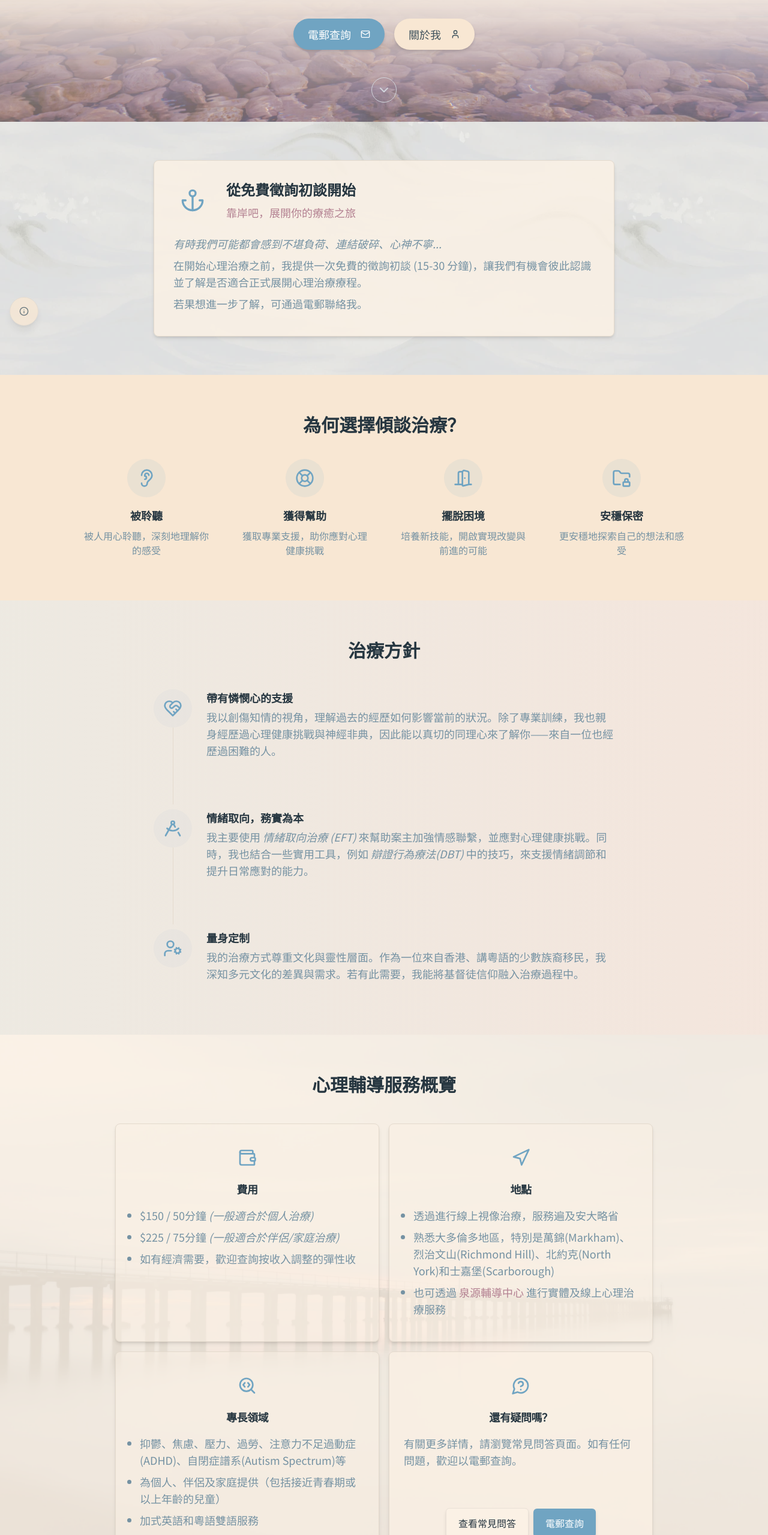
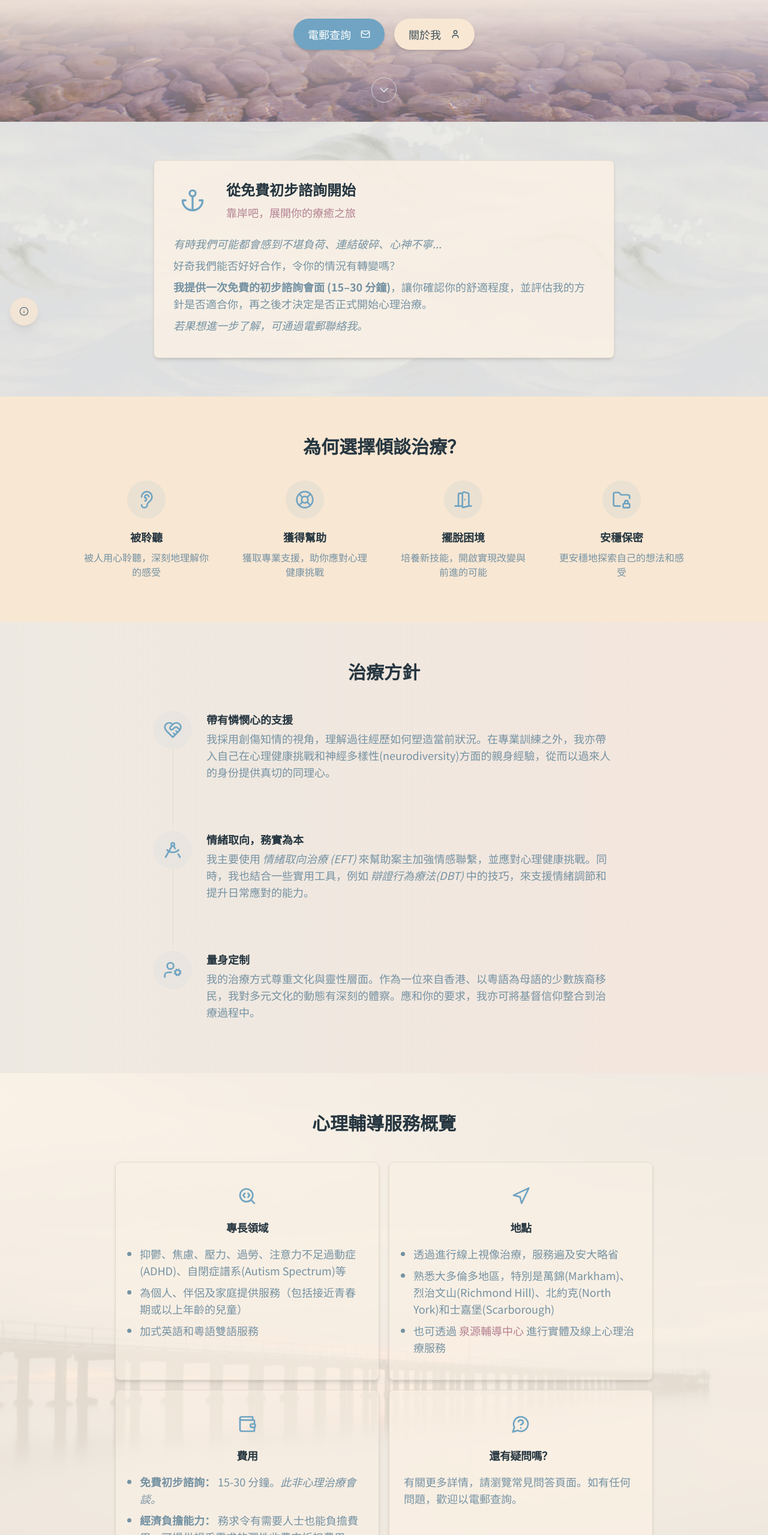
Before and after one commit to chislonchow/chislonchow.github.io, a Next.js app: page /zh in a window 1280 px wide. Shown: the part 241-2800 px from the top of the page at 60% size. Built offline with nearby package versions, Linux system fonts and the light colour scheme.

Commit message:
Textual changes on front page

```diff
--- a/src/app/home/home-page-client-contents.tsx
+++ b/src/app/home/home-page-client-contents.tsx
@@ -683,11 +683,11 @@ export default function HomePageClientContents({
           </h2>
           <div className="grid grid-cols-1 md:grid-cols-2 gap-4 max-w-4xl mx-auto">
             <ServiceHighlightCard
-              icon={<Wallet className="h-6 w-6 sm:h-8 sm:w-8" />}
-              title={serviceFeesTitleText}
+              icon={<SearchCode className="h-6 w-6 sm:h-8 sm:w-8" />}
+              title={serviceFocusAreasTitleText}
               description={
                 <div className="markdown-content">
-                  {parse(serviceFeesHtml, parserOptions)}
+                  {parse(serviceFocusAreasHtml, parserOptions)}
                 </div>
               }
             />
@@ -701,11 +701,11 @@ export default function HomePageClientContents({
               }
             />
             <ServiceHighlightCard
-              icon={<SearchCode className="h-6 w-6 sm:h-8 sm:w-8" />}
-              title={serviceFocusAreasTitleText}
+              icon={<Wallet className="h-6 w-6 sm:h-8 sm:w-8" />}
+              title={serviceFeesTitleText}
               description={
                 <div className="markdown-content">
-                  {parse(serviceFocusAreasHtml, parserOptions)}
+                  {parse(serviceFeesHtml, parserOptions)}
                 </div>
               }
             />
--- a/src/content/translations/home.yaml
+++ b/src/content/translations/home.yaml
@@ -1,4 +1,3 @@
-
 homePageTitle:
   en: "Chislon Chow (Psychotherapist)"
   zh: "Chislon Chow (心理治療師)"
@@ -22,7 +21,7 @@ heroMailBodyTemplate:
   zh: "我想與你預約會談。我的詳細資訊如下：\n\n姓名：[你的姓名]\n首選日期和時間：[請提供幾個選項]\n會議目的：[一次性初次網上諮詢／心理治療網上會談／其他]\n\n請你安排這次會談，或讓我知道你其他方便的時間。"
 leadSectionTitle:
   en: "Begin with Your Free Intake Consultation"
-  zh: "從免費徵詢初談開始"
+  zh: "從免費初步諮詢開始"
 leadSectionSubtitle:
   en: "Head toward Shore, Start to Heal"
   zh: "靠岸吧，展開你的療癒之旅"
@@ -30,15 +29,19 @@ leadSectionDescription:
   en: |
     *There are times we may feel overwhelmed, disconnected, scattered...*
 
-    Before beginning psychotherapy, I offer a complimentary meeting (15-30 minutes) to give us a chance to get to know each other and see if we're a good fit.
+    Wondering if we could work well together to transform your situation?
 
-    Email me to get started.
+    **I offer a free complimentary meeting (15–30 minutes)** so you can confirm your comfort level and evaluate if my approach is suitable, before committing to psychotherapy sessions.
+
+    *Email me to get started.*
   zh: |
     *有時我們可能都會感到不堪負荷、連結破碎、心神不寧...*
 
-    在開始心理治療之前，我提供一次免費的徵詢初談 (15-30 分鐘)，讓我們有機會彼此認識並了解是否適合正式展開心理治療療程。
+    好奇我們能否好好合作，令你的情況有轉變嗎？
 
-    若果想進一步了解，可通過電郵聯絡我。
+    **我提供一次免費的初步諮詢會面 (15–30 分鐘)**，讓你確認你的舒適程度，並評估我的方針是否適合你，再之後才決定是否正式開始心理治療。
+
+    *若果想進一步了解，可通過電郵聯絡我。*
 myApproachTitle:
   en: "Therapeutic Approach"
   zh: "治療方針"
@@ -47,7 +50,7 @@ approach1Title:
   zh: "帶有憐憫心的支援"
 approach1Desc:
   en: "Using a trauma-informed lens, I recognize how past experiences shape the present. In addition to professional training, I bring my lived experience with mental health challenges and neurodiversity - offering empathy as someone who has known difficulty."
-  zh: "我以創傷知情的視角，理解過去的經歷如何影響當前的狀況。除了專業訓練，我也親身經歷過心理健康挑戰與神經非典，因此能以真切的同理心來了解你——來自一位也經歷過困難的人。"
+  zh: "我採用創傷知情的視角，理解過往經歷如何塑造當前狀況。在專業訓練之外，我亦帶入自己在心理健康挑戰和神經多樣性(neurodiversity)方面的親身經驗，從而以過來人的身份提供真切的同理心。"
 approach2Title:
   en: "Emotionally Focused, Practical"
   zh: "情緒取向，務實為本"
@@ -59,7 +62,7 @@ approach3Title:
   zh: "量身定制"
 approach3Desc:
   en: "My psychotherapy approach is culturally and spiritually respectful. As a Cantonese-speaking ethnic minority immigrant from Hong Kong, I am aware of diverse cultural dynamics. If requested, I can integrate the Christian faith with therapy."
-  zh: "我的治療方式尊重文化與靈性層面。作為一位來自香港、講粵語的少數族裔移民，我深知多元文化的差異與需求。若有此需要，我能將基督徒信仰融入治療過程中。"
+  zh: "我的治療方式尊重文化與靈性層面。作為一位來自香港、以粵語為母語的少數族裔移民，我對多元文化的動態有深刻的體察。應和你的要求，我亦可將基督信仰整合到治療過程中。"
 serviceSectionTitle:
   en: "Psychotherapy at a Glance"
   zh: "心理輔導服務概覽"
@@ -68,13 +71,17 @@ serviceFeesTitle:
   zh: "費用"
 serviceFeesDescMarkdown:
   en: |
-    - $150 for 50 minutes *(common for individual sessions)*
-    - $225 for 75 minutes *(common for couples/family sessions)*
-    - Sliding scale reduced fees available based on financial need, reach out to discuss
+    - **Free Initial Consult:** 15-30 minutes. *Not a psychotherapy session*.
+    - **Affordability:** To make fees financially accessible, sliding-scale reduced fees may be available based on need. *Inquiries welcome.*
+    - **Standard Rates:**
+        - $150 for 50 minutes *(common for individual sessions)*
+        - $225 for 75 minutes *(common for couples/family sessions)*
   zh: |
-    - $150 / 50分鐘 *(一般適合於個人治療)*
-    - $225 / 75分鐘 *(一般適合於伴侶/家庭治療)*
-    - 如有經濟需要，歡迎查詢按收入調整的彈性收
+    - **免費初步諮詢：** 15-30 分鐘。*此非心理治療會談。*
+    - **經濟負擔能力：** 務求令有需要人士也能負擔費用，可提供視乎需求的彈性收費來折扣費用。*歡迎查詢。*
+    - **標準費用：**
+        * $150 元 / 50 分鐘 *(通常適合於個人治療)*
+        * $225 元 / 75 分鐘 *(通常適合於伴侶/家庭治療)*
 serviceLocationTitle:
   en: "Location"
   zh: "地點"
@@ -97,7 +104,7 @@ serviceFocusAreasDescMarkdown:
     - Bilingual service in Canadian English and Cantonese
   zh: |
     - 抑鬱、焦慮、壓力、過勞、注意力不足過動症(ADHD)、自閉症譜系(Autism Spectrum)等
-    - 為個人、伴侶及家庭提供（包括接近青春期或以上年齡的兒童）
+    - 為個人、伴侶及家庭提供服務（包括接近青春期或以上年齡的兒童）
     - 加式英語和粵語雙語服務
 serviceQuestionsTitle:
   en: "Have Questions?"
```
